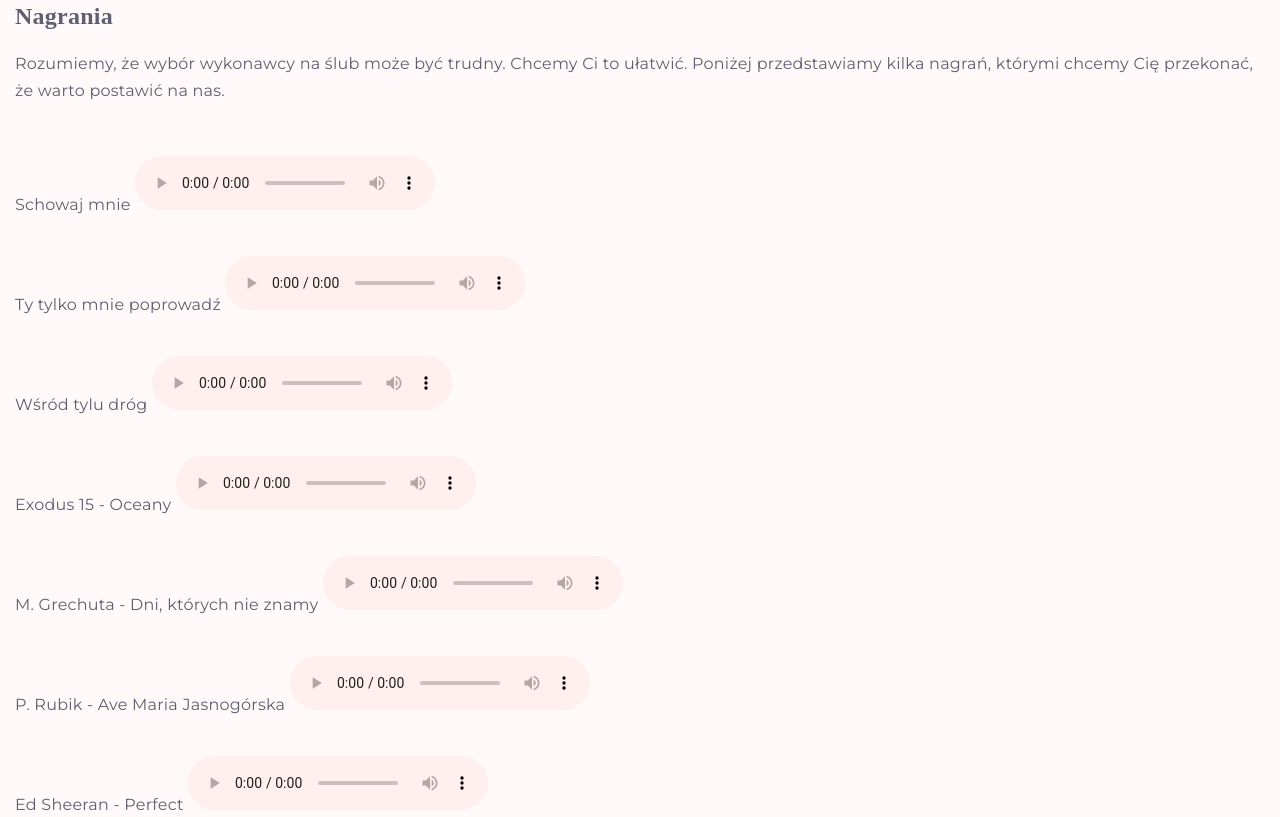
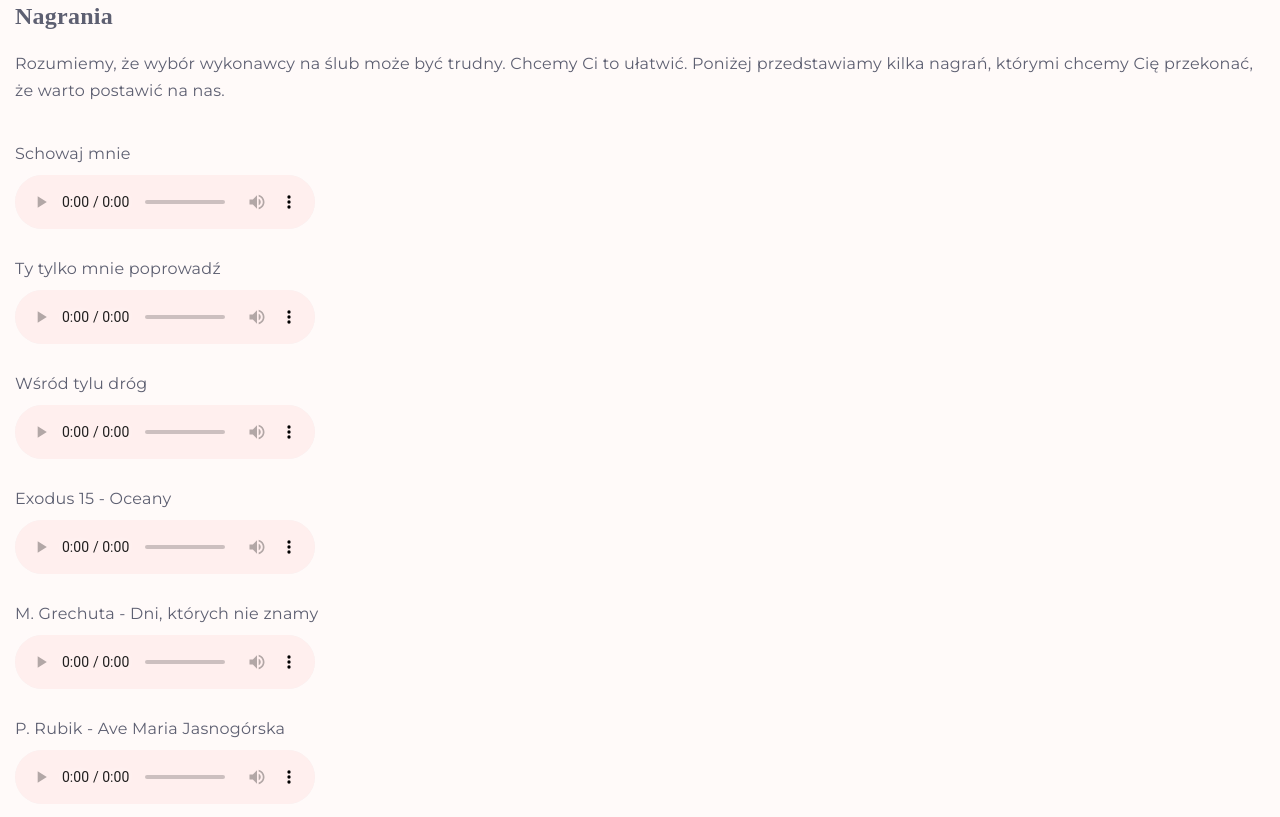
Before and after one commit to lpikor/sarabanda, a plain HTML site: page index.html in a window 1280 px wide. Shown: the part 2423-3240 px from the top of the page. Drawn offline with nearby package versions, Linux system fonts and the light colour scheme; a web font is replaced by a local one.

Commit message:
fix: audio labels broken

```diff
--- a/style.css
+++ b/style.css
@@ -134,13 +134,15 @@ ul {
     gap: 30px;
 }
 
+.recordings__list li {
+    display: flex;
+    flex-direction: column;
+    gap: 12px;
+}
+
 .recordings__list li p {
     list-style-type: none;
     margin-left: 0;
-}
-
-audio {
-    margin-top: 12px;
 }
 
 audio::-webkit-media-controls-panel {
```
